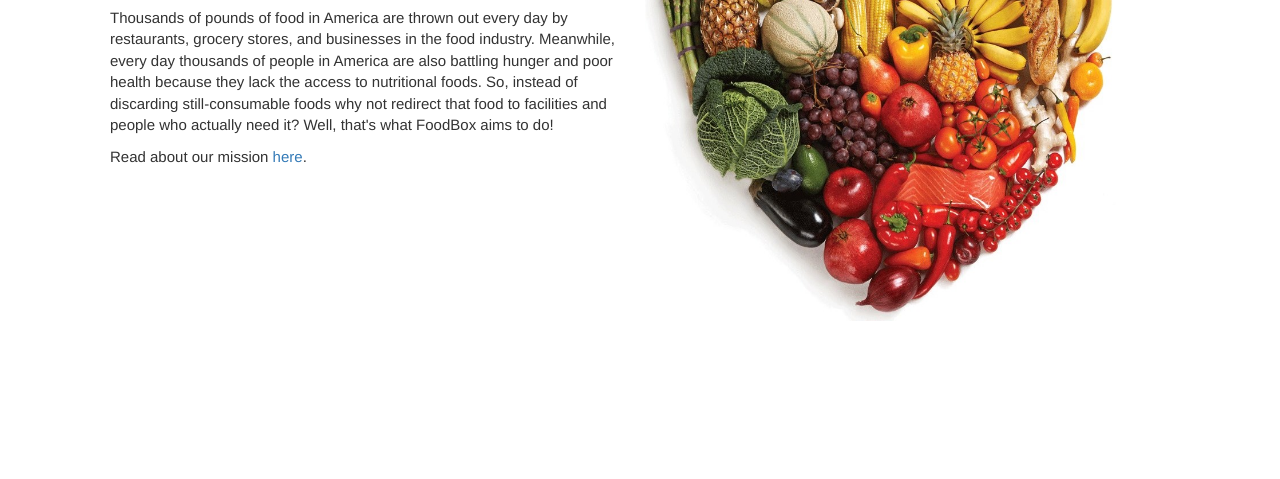
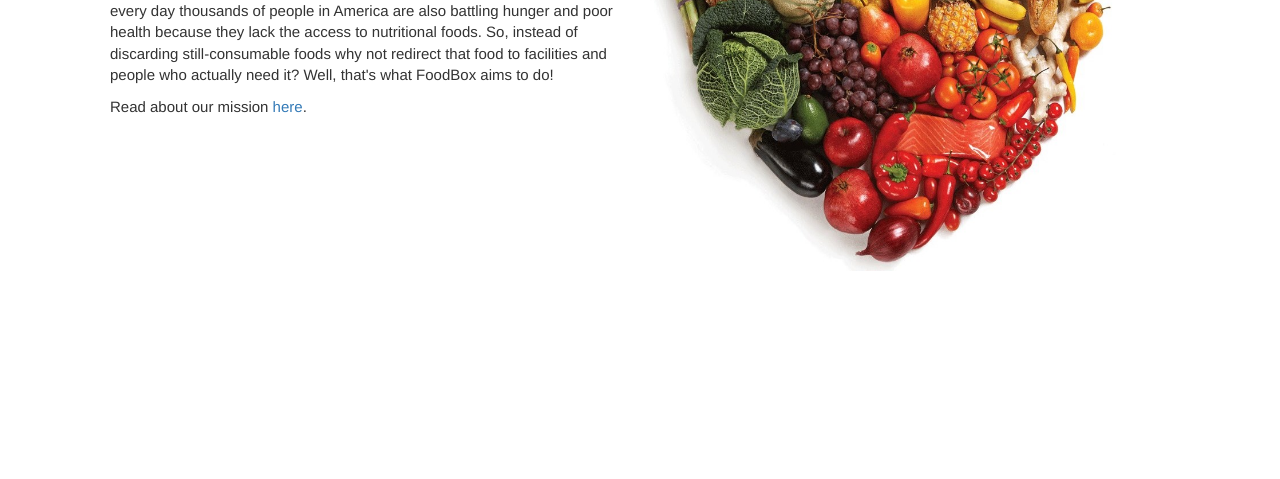
Before and after one commit to tharnlas/broncohack-2017, a plain HTML site: page index.html in a window 1280 px wide. Shown: the part 321-800 px from the top of the page. Drawn offline with nearby package versions, Linux system fonts and the light colour scheme.

Commit message:
Removed container margin.

```diff
--- a/style.css
+++ b/style.css
@@ -1,7 +1,4 @@
 
-.container {
-	margin-bottom: 50px;
-}
 
 h2 {
 	font-family: 'Montserrat', sans-serif;
```
